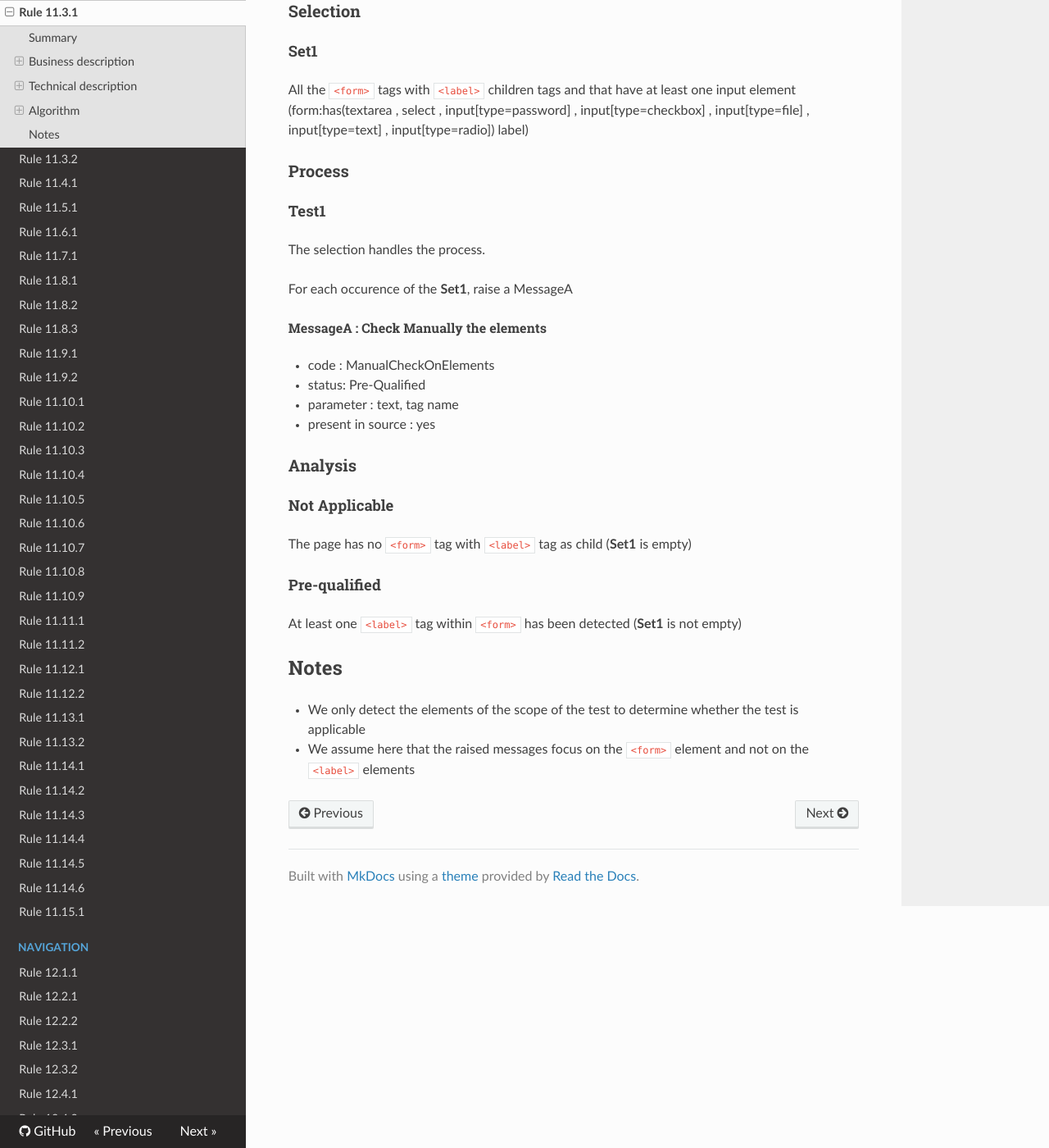
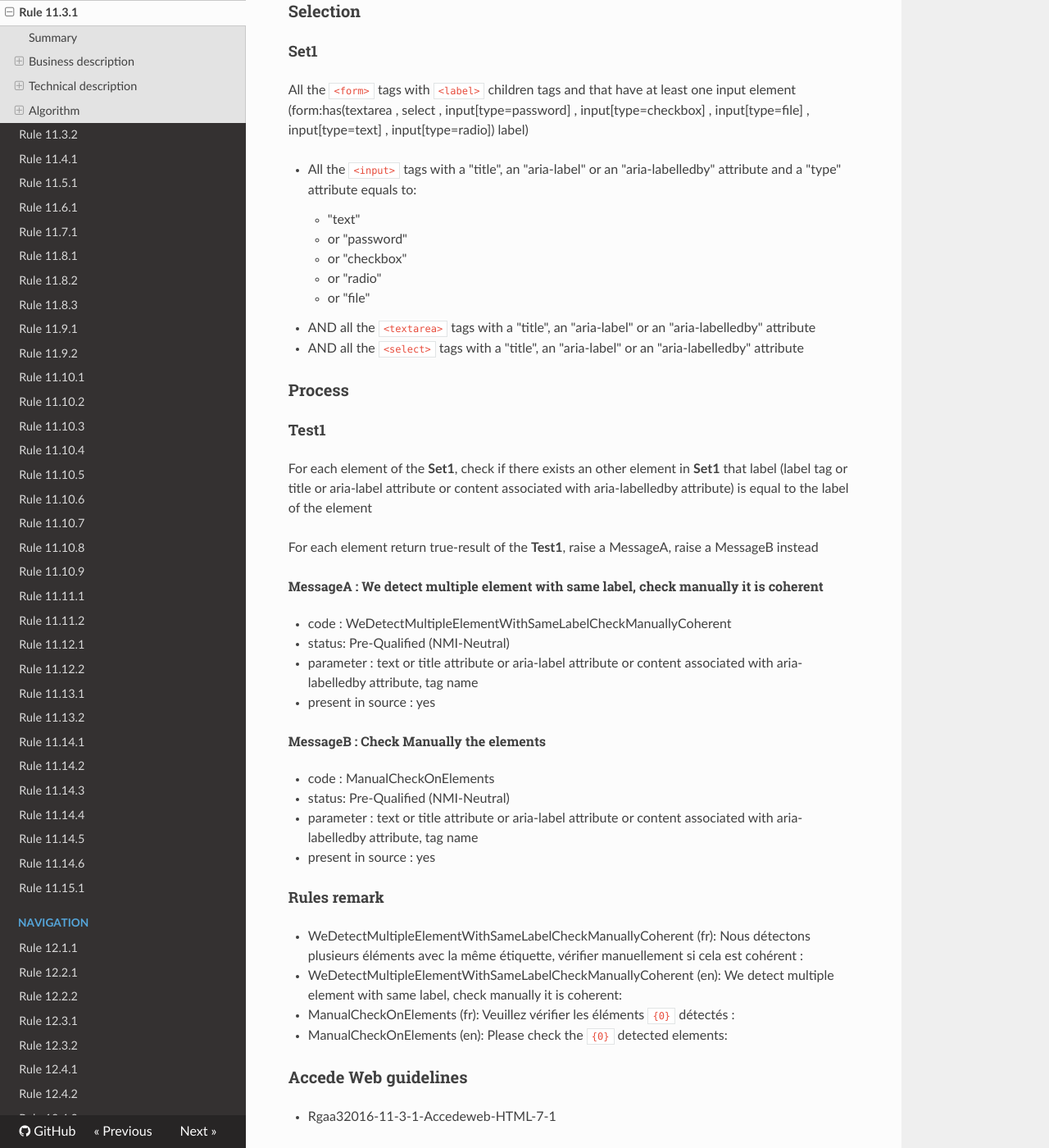
Before and after one commit to Tanaguru/RGAA3-2016, an MkDocs documentation site: the page built from docs/Rule-11-3-1.md, in a window 1280 px wide and 1400 px high, scrolled down 1069 px. Shown: the whole window at 82% size. Built offline with MkDocs 1.6.1, drawn with Linux system fonts in a browser that asks for light colours; nearby versions of some CDN libraries; old or Windows-style settings are respelled for this version of MkDocs; some of the changed text lies outside the part shown.

Commit message:
Update tests 11.3.1

```diff
--- a/docs/Rule-11-3-1.md
+++ b/docs/Rule-11-3-1.md
@@ -8,15 +8,15 @@ This test consists in detecting each `<label>` tag within `<form>` tags that con
 
 ### Criterion
 
-[11.3](http://references.modernisation.gouv.fr/referentiel-technique-0#crit-11-3)
+[11.3](http://references.modernisation.gouv.fr/rgaa/criteres.html#crit-11-3)
 
 ### Test
 
-[11.3.1](http://references.modernisation.gouv.fr/referentiel-technique-0#test-11-3-1)
+[11.3.1](http://references.modernisation.gouv.fr/rgaa/criteres.html#test-11-3-1)
 
 ### Description
 
-Chaque <a href="http://references.modernisation.gouv.fr/referentiel-technique-0#mEtiquette">&eacute;tiquette</a> associ&eacute;e &agrave; un champ de formulaire ayant la m&ecirc;me fonction et r&eacute;p&eacute;t&eacute;e plusieurs fois dans une m&ecirc;me page est-elle coh&eacute;rente ?
+Chaque <a href="http://references.modernisation.gouv.fr/rgaa/glossaire.html#tiquette-de-champs-de-formulaire">&eacute;tiquette</a> associ&eacute;e &agrave; un champ de formulaire ayant la m&ecirc;me fonction et r&eacute;p&eacute;t&eacute;e plusieurs fois dans une m&ecirc;me page est-elle coh&eacute;rente ?
 
 ### Level
 
@@ -40,34 +40,57 @@ Chaque <a href="http://references.modernisation.gouv.fr/referentiel-technique-0#
 
 All the `<form>` tags with `<label>` children tags and that have at least one input element (form:has(textarea , select , input[type=password] , input[type=checkbox] , input[type=file] , input[type=text] , input[type=radio]) label)
 
+-   All the `<input>` tags with a "title", an "aria-label" or an "aria-labelledby" attribute and a "type"
+    attribute equals to:
+    -   "text"
+    -   or "password"
+    -   or "checkbox"
+    -   or "radio"
+    -   or "file"
+
+-   AND all the `<textarea>` tags with a "title", an "aria-label" or an "aria-labelledby" attribute
+-   AND all the `<select>` tags with a "title", an "aria-label" or an "aria-labelledby" attribute
+
 ### Process
 
 #### Test1
 
-The selection handles the process.
+For each element of the **Set1**, check if there exists an other element in **Set1** that label (label tag or title or aria-label attribute or content associated with aria-labelledby attribute) is equal to the label of the element
 
-For each occurence of the **Set1**, raise a MessageA
+For each element return true-result of the **Test1**, raise a MessageA, raise a MessageB instead
 
-###### MessageA : Check Manually the elements
+###### MessageA : We detect multiple element with same label, check manually it is coherent
+
+-   code : WeDetectMultipleElementWithSameLabelCheckManuallyCoherent
+-   status: Pre-Qualified (NMI-Neutral)
+-   parameter : text or title attribute or aria-label attribute or content associated with aria-labelledby attribute, tag name
+-   present in source : yes
+
+###### MessageB : Check Manually the elements
 
 -   code : ManualCheckOnElements
--   status: Pre-Qualified
--   parameter : text, tag name
+-   status: Pre-Qualified (NMI-Neutral)
+-   parameter : text or title attribute or aria-label attribute or content associated with aria-labelledby attribute, tag name
 -   present in source : yes
+
+#### Rules remark
+
+ * WeDetectMultipleElementWithSameLabelCheckManuallyCoherent (fr): Nous d&eacute;tectons plusieurs &eacute;l&eacute;ments avec la m&ecirc;me &eacute;tiquette, v&eacute;rifier manuellement si cela est coh&eacute;rent :
+ * WeDetectMultipleElementWithSameLabelCheckManuallyCoherent (en): We detect multiple element with same label, check manually it is coherent:
+
+ * ManualCheckOnElements (fr): Veuillez v&eacute;rifier les &eacute;l&eacute;ments <code>{0}</code> d&eacute;tect&eacute;s :
+ * ManualCheckOnElements (en): Please check the <code>{0}</code> detected elements:
+
+### Accede Web guidelines
+
+ * Rgaa32016-11-3-1-Accedeweb-HTML-7-1
 
 ### Analysis
 
 #### Not Applicable
 
-The page has no `<form>` tag with `<label>` tag as child (**Set1** is empty)
+The page has no `<form>` tag with input element as child (**Set1** is empty)
 
 #### Pre-qualified
 
-At least one `<label>` tag within `<form>` has been detected (**Set1** is not empty)
-
-## Notes
-
--   We only detect the elements of the scope of the test to determine
-    whether the test is applicable
--   We assume here that the raised messages focus on the `<form>` element
-    and not on the `<label>` elements
+All other cases
```
Also changed, not shown: 3 other files.
